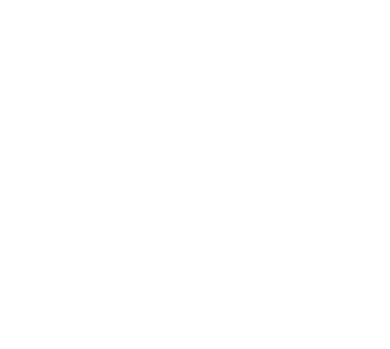
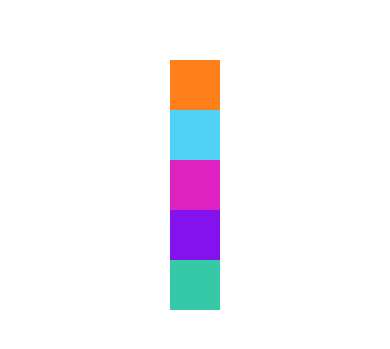
Before and after one commit to adriano-franca/react-native-funcional, a React Native app: screen / in a window 390 px wide. Shown: the part 237-586 px from the top of the page. Built offline with nearby package versions, Linux system fonts and the light colour scheme.

Commit message:
aula 45 - 3

```diff
--- a/src/App.js
+++ b/src/App.js
@@ -1,29 +1,34 @@
-import { StatusBar } from 'expo-status-bar';
-import { StyleSheet, Text, SafeAreaView } from 'react-native';
+import React from 'react'
+import { SafeAreaView, StyleSheet } from 'react-native'
 
-//import DigiteSeuNome from './components/DigiteSeuNome';
-//import ListaProdutosV2 from './components/produtos/ListaProdutosV2'
-//import ListaProdutos from './components/produtos/ListaProdutos'
-//import UsuarioLogado from './components/UsuarioLogado'
-//import Familia from './components/relacao/Familia'
-//import Membro from './components/relacao/Membro'
-//import ParImpar from './components/ParImpar'
-//import Diferenciar from './components/Diferenciar'
-//import ContadorV2 from './components/contador/ContadorV2';
-//import Pai from './components/indireta/Pai'
-//import Pai from './components/direta/Pai'
-//import Contador from './components/Contador'
-//import Botao from './components/Botao'
-//import Titulo from './components/Titulo'
-//import Aleatorio from './components/Aleatorio'
-//import MinMax from './components/MinMax'
-//import CompPadrao, { Comp1, Comp2 } from './components/Mult'
-//import Primeiro from './components/Primeiro'
+import Quadrado from './components/layout/Quadrado';
+// import DigiteSeuNome from './components/DigiteSeuNome'
+// import ListaProdutosV2 from './components/produtos/ListaProdutosV2'
+// import ListaProdutos from './components/produtos/ListaProdutos'
+// import UsuarioLogado from './components/UsuarioLogado'
+// import Familia from './components/relacao/Familia'
+// import Membro from './components/relacao/Membro'
+// import ParImpar from './components/ParImpar'
+// import Diferenciar from './components/Diferenciar'
+// import ContadorV2 from './components/contador/ContadorV2'
+// import Pai from './components/indireta/Pai'
+// import Pai from './components/direta/Pai'
+// import Contador from './components/Contador'
+// import Botao from './components/Botao'
+// import Titulo from './components/Titulo'
+// import Aleatorio from './components/Aleatorio'
+// import MinMax from './components/MinMax'
+// import CompPadrao, { Comp1, Comp2 } from './components/Multi'
+// import Primeiro from './components/Primeiro'
 
-export default function App() {
-  return (
-    <SafeAreaView style={styles.container}>
 
+export default () => (
+    <SafeAreaView style={style.App}>
+        <Quadrado cor='#ff801a'/>
+        <Quadrado cor='#50d1f6'/>
+        <Quadrado cor='#dd22c1'/>
+        <Quadrado cor='#8312ed'/>
+        <Quadrado cor='#36c9a7'/>
         {/*
         <DigiteSeuNome />
         <ListaProdutosV2 />
@@ -48,28 +53,32 @@
         <ContadorV2 />
         <Pai />
         <Pai />
-      <Contador inicial={100} />
+        <Contador inicial={100} passo={13} />
+        <Contador />
+        <Botao />
         <Titulo principal="Cadastro Produto"
-      secundario="Tela de Cadastro do Produto"/>
-      <Aleatorio min={1} max={60}/>
-      <MinMax min={3} max={20}/>
+            secundario="Tela de Cadastro do Produto" />
+        <Aleatorio min={1} max={60} />
+        <Aleatorio min={1} max={60} />
+        <Aleatorio min={1} max={60} />
+        <Aleatorio min={1} max={60} />
+        <Aleatorio min={1} max={60} />
+        <Aleatorio min={1} max={60} />
+        <MinMax min={3} max={20} />
+        <MinMax min={1} max={94} />
         <CompPadrao />
-      <Botao />
         <Comp1 />
         <Comp2 />
-      <Primeiro />
-      <Text>Só pra ter certeza mesmo!!!!!!</Text>
-      <StatusBar style="auto" />
-      */}
+        <Primeiro /> */}
     </SafeAreaView>
-  );
+)
+
+const style = StyleSheet.create({
+    App: {
+        flexGrow: 1,
+        justifyContent: "center",
+        alignItems: "center",
+        padding: 20
     }
 
-const styles = StyleSheet.create({
-  container: {
-    flexGrow: 1,
-    padding: 20,
-    alignItems: 'center',
-    justifyContent: 'center'
-  }
 })
--- /dev/null
+++ b/src/components/layout/Quadrado.js
@@ -0,0 +1,14 @@
+import React from 'react'
+import { SafeAreaView, StyleSheet } from 'react-native'
+
+export default props => {
+    const lado = 50
+    return (
+        <SafeAreaView style={{
+            height: lado,
+            width: lado,
+            backgroundColor: props.cor || '#000'
+        }}
+        />
+    )
+}
```
Lines whose indentation alone changed are shown as unchanged.
